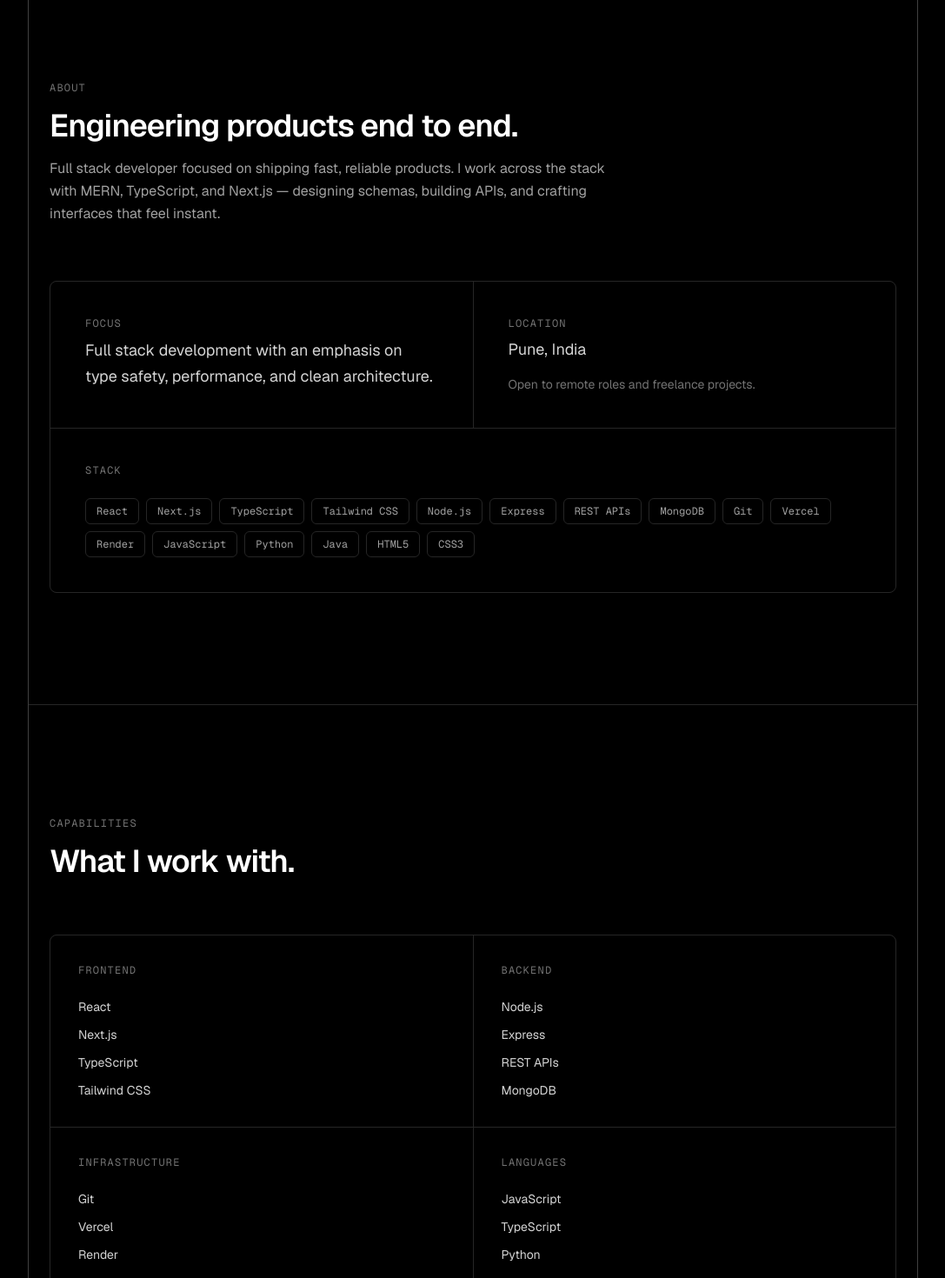
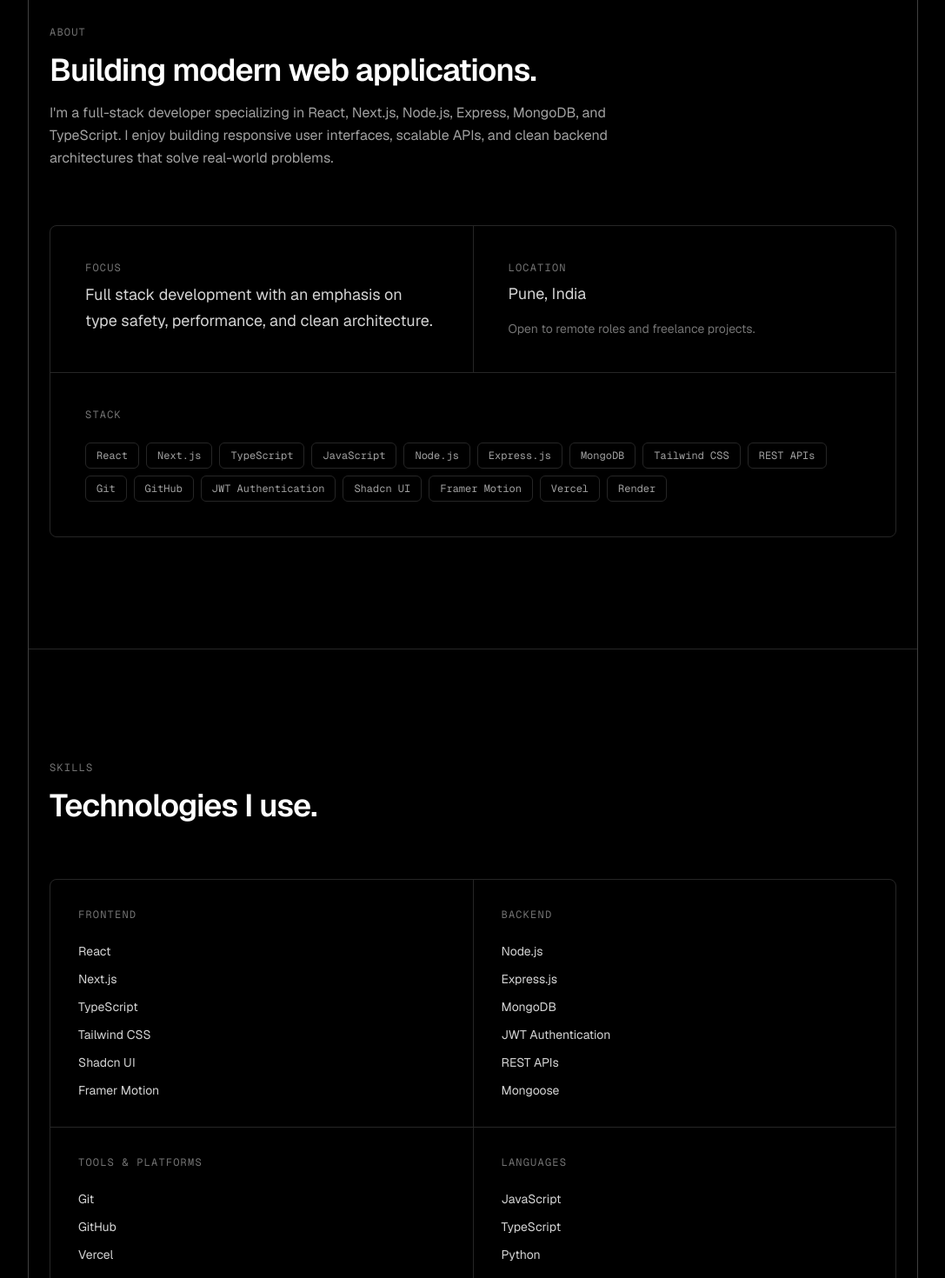
Before and after one commit to Harsh18v/portfolio, a Next.js app: page / in a window 1280 px wide. Shown: the part 780-2250 px from the top of the page at 87% size, without its empty margins (96-1183 px from the left). Built offline with nearby package versions, Linux system fonts and the light colour scheme.

Commit message:
feat: update portfolio content and enhance project details with new images

```diff
--- a/src/app/globals.css
+++ b/src/app/globals.css
@@ -58,8 +58,8 @@
 }
 
 .card-hover:hover {
-  border-color: var(--border-hover);
-  background-color: rgba(255, 255, 255, 0.02);
+  border-color: rgba(255, 255, 255, 0.12);
+  background-color: rgba(255, 255, 255, 0.01);
 }
 
 @keyframes fade-up {
--- a/src/components/About.tsx
+++ b/src/components/About.tsx
@@ -8,12 +8,12 @@
       <div className="mx-auto max-w-5xl px-6 py-24 sm:py-32">
         <SectionHeader
           label="About"
-          title="Engineering products end to end."
+          title="Building modern web applications."
           description={personalInfo.bio}
         />
 
         <div className="grid gap-px overflow-hidden rounded-lg border border-neutral-800 bg-neutral-800 lg:grid-cols-2">
-          <div className=" bg-black p-8 sm:p-10">
+          <div className="card-hover bg-black p-8 sm:p-10">
             <p className="mb-2 font-mono text-xs uppercase tracking-widest text-neutral-500">
               Focus
             </p>
@@ -23,7 +23,7 @@
             </p>
           </div>
 
-          <div className=" bg-black p-8 sm:p-10">
+          <div className="card-hover bg-black p-8 sm:p-10">
             <p className="mb-2 font-mono text-xs uppercase tracking-widest text-neutral-500">
               Location
             </p>
@@ -33,7 +33,7 @@
             </p>
           </div>
 
-          <div className="col-span-full bg-black p-8 sm:p-10">
+          <div className="card-hover col-span-full bg-black p-8 sm:p-10">
             <p className="mb-6 font-mono text-xs uppercase tracking-widest text-neutral-500">
               Stack
             </p>
--- a/src/components/Experience.tsx
+++ b/src/components/Experience.tsx
@@ -7,7 +7,7 @@
       <div className="mx-auto max-w-5xl px-6 py-24 sm:py-32">
         <SectionHeader
           label="Experience"
-          title="Where I've been."
+          title="Professional Experience."
         />
 
         <div className="divide-y divide-neutral-800 rounded-lg border border-neutral-800">
--- a/src/components/Hero.tsx
+++ b/src/components/Hero.tsx
@@ -29,9 +29,6 @@
           </span>
         </div>
 
-        <p className="animate-fade-up animation-delay-200 mt-6 max-w-xl text-md text-neutral-400">
-          MERN  | TypeScript |  Next.js
-        </p>
 
         <div className="animate-fade-up animation-delay-300 mt-10 flex flex-wrap items-center gap-3">
           <Button href="#projects" variant="primary">
--- a/src/components/Projects.tsx
+++ b/src/components/Projects.tsx
@@ -1,3 +1,4 @@
+import Image from "next/image";
 import { ArrowUpRight } from "lucide-react";
 import { projects } from "@/data/portfolio";
 import SectionHeader from "./ui/SectionHeader";
@@ -17,10 +18,10 @@
           {projects.map((project) => (
             <article
               key={project.title}
-              className="relative bg-black"
+              className="card-hover relative bg-black"
             >
-              <div className="flex flex-col gap-6 p-8 sm:flex-row sm:items-start sm:justify-between sm:p-10">
-                <div className="flex-1">
+              <div className="flex flex-col gap-6 p-8 sm:p-10 lg:flex-row lg:items-start lg:justify-between">
+                <div className="flex-1 lg:max-w-[55%]">
                   <div className="mb-3 flex items-center gap-3">
                     <h3 className="text-lg font-medium text-white">
                       {project.title}
@@ -44,9 +45,8 @@
                       </span>
                     ))}
                   </div>
-                </div>
 
-                <div className="flex shrink-0 items-center gap-2">
+                  <div className="mt-6 flex shrink-0 items-center gap-2">
                     <a
                       href={project.githubUrl}
                       aria-label={`${project.title} on GitHub`}
@@ -64,6 +64,25 @@
                     </a>
                   </div>
                 </div>
+
+                {project.imageSrc && (
+                  <a
+                    href={project.liveUrl}
+                    target="_blank"
+                    rel="noreferrer"
+                    aria-label={`${project.title} live site`}
+                    className="group w-full overflow-hidden rounded-lg border border-neutral-800 lg:w-[42%]"
+                  >
+                    <Image
+                      src={project.imageSrc}
+                      alt={project.imageAlt || `${project.title} preview`}
+                      width={1200}
+                      height={700}
+                      className="w-full transition-transform duration-300 group-hover:scale-[1.02]"
+                    />
+                  </a>
+                )}
+              </div>
             </article>
           ))}
         </div>
--- a/src/components/Skills.tsx
+++ b/src/components/Skills.tsx
@@ -6,15 +6,15 @@
     <section id="skills" className="border-b border-neutral-800">
       <div className="mx-auto max-w-5xl px-6 py-24 sm:py-32">
         <SectionHeader
-          label="Capabilities"
-          title="What I work with."
+          label="Skills"
+          title="Technologies I use."
         />
 
         <div className="grid gap-px overflow-hidden rounded-lg border border-neutral-800 bg-neutral-800 sm:grid-cols-2">
           {skills.map((group) => (
             <div
               key={group.category}
-              className=" group bg-black p-8"
+              className="card-hover group bg-black p-8"
             >
               <h3 className="mb-6 font-mono text-xs uppercase tracking-widest text-neutral-500">
                 {group.category}
--- a/src/data/portfolio.ts
+++ b/src/data/portfolio.ts
@@ -4,7 +4,7 @@
   tagline: "I build fast, scalable, and responsive web applications using React, Next.js, Node.js, Express, MongoDB, and TypeScript. Building modern products from database to deployment.",
   email: "harsh17v@gmail.com",
   location: "Pune, India",
-  bio: "Full stack developer focused on shipping fast, reliable products. I work across the stack with MERN, TypeScript, and Next.js — designing schemas, building APIs, and crafting interfaces that feel instant.",
+  bio: "I'm a full-stack developer specializing in React, Next.js, Node.js, Express, MongoDB, and TypeScript. I enjoy building responsive user interfaces, scalable APIs, and clean backend architectures that solve real-world problems.",
   resumeUrl: "/resume/Harsh_Vishwakarma_Resume.pdf",
 };
 
@@ -28,15 +28,15 @@
 export const skills = [
   {
     category: "Frontend",
-    items: ["React", "Next.js", "TypeScript", "Tailwind CSS"],
+    items: ["React", "Next.js", "TypeScript", "Tailwind CSS", "Shadcn UI", "Framer Motion"],
   },
   {
     category: "Backend",
-    items: ["Node.js", "Express", "REST APIs", "MongoDB"],
+    items: ["Node.js", "Express.js", "MongoDB", "JWT Authentication", "REST APIs", "Mongoose"],
   },
   {
-    category: "Infrastructure",
-    items: ["Git", "Vercel", "Render"],
+    category: "Tools & Platforms",
+    items: ["Git", "GitHub", "Vercel", "Render", "MongoDB Atlas", "Postman", "VS Code"],
   },
   {
     category: "Languages",
@@ -52,6 +52,8 @@
     tags: ["React.js", "JavaScript", "Express", "Node.js", "MongoDB", "TailwindCSS"],
     liveUrl: "https://harsh-interviewmentor-ai.vercel.app/",
     githubUrl: "https://github.com/Harsh18v/interviewmentor-ai",
+    imageSrc: "/interviewMentor.png.png",
+    imageAlt: "InterviewMentor AI project preview",
     featured: true,
   },
   {
@@ -61,6 +63,8 @@
     tags: ["React", "JavaScript", "Express", "Node.js", "Socket.io", "MongoDB", "TailwindCSS"],
     liveUrl: "https://hv-chat-box.vercel.app",
     githubUrl: "https://github.com/Harsh18v/ChatBox",
+    imageSrc: "/chatbox.png.png",
+    imageAlt: "ChatBox project preview",
     featured: true,
   },
   {
@@ -77,7 +81,7 @@
 export const experience = [
   {
     role: "Full Stack Developer",
-    company: "Freelance",
+    company: "Freelance • Pune, India",
     period: "2026 — Present",
     description:
       "End-to-end web applications for clients using MERN and Next.js.",
@@ -93,5 +97,20 @@
 ];
 
 export const allSkills = [
-  "React", "Next.js", "TypeScript", "Tailwind CSS", "Node.js", "Express", "REST APIs", "MongoDB", "Git", "Vercel", "Render", "JavaScript", "Python", "Java", "HTML5", "CSS3"
+  "React",
+  "Next.js",
+  "TypeScript",
+  "JavaScript",
+  "Node.js",
+  "Express.js",
+  "MongoDB",
+  "Tailwind CSS",
+  "REST APIs",
+  "Git",
+  "GitHub",
+  "JWT Authentication",
+  "Shadcn UI",
+  "Framer Motion",
+  "Vercel",
+  "Render",
 ];
```
Also changed, not shown: public/chatbox.png (added), public/interviewMentor.png (added). Lines whose indentation alone changed are shown as unchanged.
